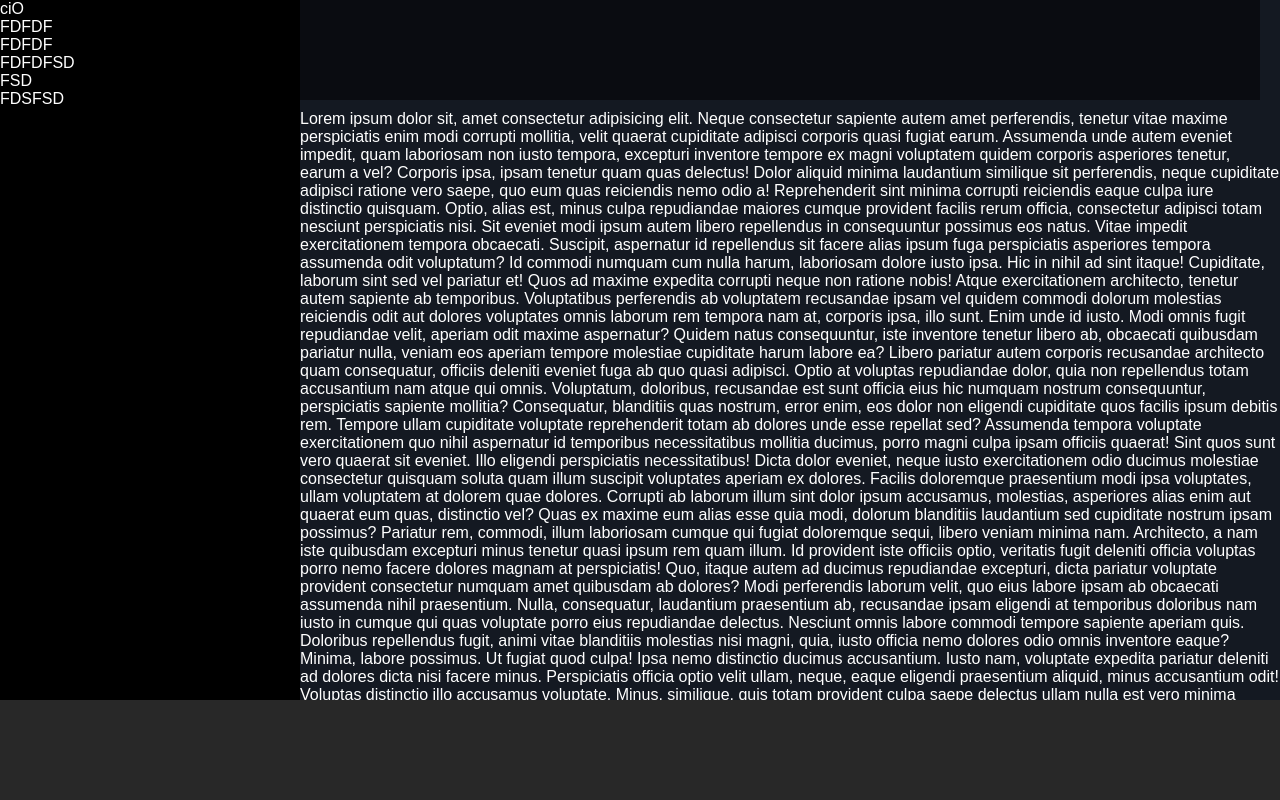
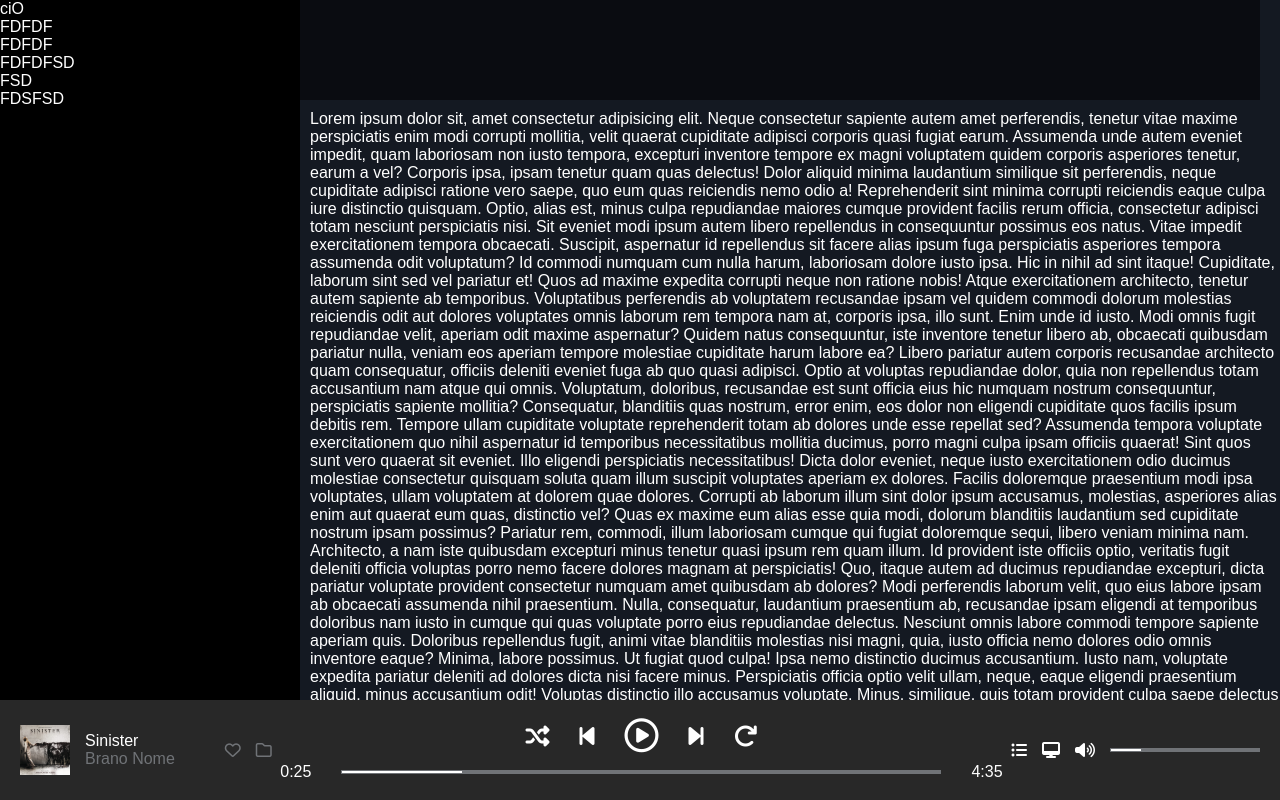
Before and after one commit to Beniamino-Soccio/html-css-spotifyweb, a plain HTML site: page index.html in a window 1280 px wide. Drawn offline with Linux system fonts and the light colour scheme.

Commit message:
added footer

```diff
--- a/css/style.css
+++ b/css/style.css
@@ -16,6 +16,18 @@ body{
 footer{
     height: 100px;
     background-color: #282828;
+}
+
+header{
+    height: 100px;
+    background-color: rgba(0, 0, 0, 0.5);
+    position: fixed;
+    right: 20px;
+    top: 0;
+    left: 300px;
+}
+main{
+    margin-left: 310px;
 
 }
 
@@ -24,6 +36,13 @@ footer{
 .container{
     max-width: 1200px;
     margin: 0 auto;
+}
+
+.clr-white{
+    color: white;
+}
+.clr-gray{
+    color: #707377;
 }
 .top-content{
     height: calc(100vh - 100px);
@@ -39,25 +58,111 @@ footer{
     top: 0;
     bottom: 100px;
 }
+
 .sidebar p{
     color: white;
-}
-
-main{
-    margin-left: 300px;
-
-}
-
-header{
-    height: 100px;
-    background-color: rgba(0, 0, 0, 0.5);
-    position: fixed;
-    right: 20px;
-    top: 0;
-    left: 300px;
 }
 
 .main-content p{
  color: white;
  padding-top: 110px;
 }
+
+
+.name-current-song img{
+    width: 50px;
+}
+
+
+/*footer*/
+.song-panel{
+    display: flex;
+    justify-content: space-between;
+    align-items: center;
+    height: 100%;
+    padding: 0 20px;
+}
+
+
+
+.current-song{
+    display: flex;
+    justify-content: space-between;
+    align-items: center;
+}
+
+.name-current-song{
+    display: flex;
+    gap: 15px;
+    align-items: center;
+    margin-right: 50px;
+}
+
+.icons-current-song{
+    display: flex;
+    gap: 15px;
+}
+
+
+/**/
+
+.controls-song{
+    display: flex;
+    flex-direction: column;
+    justify-content: center;
+    align-items: center;
+}
+
+.minutes-song{
+    display: flex;
+    align-items: center;
+    gap: 30px;
+
+}
+
+.icon-controls {
+    display: flex;
+    align-items: center;
+    gap: 30px;
+    margin-bottom: 10px;
+
+}
+.icon-controls *{
+    font-size: 24px;
+}
+.icon-controls .fa-circle-play {
+    font-size: 34px;
+}
+
+
+.tot-minute{
+   width: 600px;
+   height: 4px;
+   border: 1px solid;
+   background-color: #707377;
+
+}
+.current-minute{
+    width: 20%;
+    border: 1px solid;
+}
+
+/*volume*/
+
+.tot-volume{
+    width: 150px;
+    height: 4px;
+    border: 1px solid;
+    background-color: #707377;
+
+ }
+ .current-volume{
+     width: 20%;
+     border: 1px solid;
+ }
+
+ .volume-song{
+    display: flex;
+    align-items: center;
+    gap: 15px;
+ }
--- a/index.html
+++ b/index.html
@@ -3,7 +3,8 @@
 <head>
     <meta charset="UTF-8">
     <meta name="viewport" content="width=device-width, initial-scale=1.0">
-    <title>Document</title>
+    <title>Spotify</title>
+    <link rel="stylesheet" href="https://cdnjs.cloudflare.com/ajax/libs/font-awesome/6.5.2/css/all.min.css" integrity="sha512-SnH5WK+bZxgPHs44uWIX+LLJAJ9/2PkPKZ5QiAj6Ta86w+fsb2TkcmfRyVX3pBnMFcV7oQPJkl9QevSCWr3W6A==" crossorigin="anonymous" referrerpolicy="no-referrer" />
     <link rel="stylesheet" href="css/style.css">
     <link rel="stylesheet" href="css/responsive.css">
 </head>
@@ -135,7 +136,43 @@
     </div>
 
     <footer>
+        <div class="song-panel">
+            <div class="current-song">
+                <div class="name-current-song">
+                    <img src="img/sinister.jpeg" alt="sinister">
+                    <div class="info-current-song">
+                        <p class="clr-white">Sinister</p>
+                        <p class="clr-gray">Brano Nome</p>
+                    </div>
+                </div>
 
+                <div class="icons-current-song">
+                    <i class="fa-regular fa-heart clr-gray"></i>
+                    <i class="fa-regular fa-folder clr-gray"></i>
+                </div>
+            </div>
+
+            <div class="controls-song">
+                <div class="icon-controls">
+                    <i class="fa-solid fa-shuffle clr-white "></i>
+                    <i class="fa-solid fa-backward-step clr-white "></i>
+                    <i class="fa-regular fa-circle-play clr-white "></i>
+                    <i class="fa-solid fa-forward-step clr-white "></i>
+                    <i class="fa-solid fa-arrow-rotate-right clr-white"></i>
+                </div>
+                <div class="minutes-song">
+                    <p class="clr-white">0:25</p>
+                    <div class="tot-minute clr-gray"><div class="current-minute clr-white"></div></div>
+                    <p class="clr-white">4:35</p>
+                </div>
+            </div>
+            <div class="volume-song">
+                <i class="fa-solid fa-list-ul clr-white"></i>
+                <i class="fa-solid fa-desktop clr-white"></i>
+                <i class="fa-solid fa-volume-high clr-white"></i>
+                <div class="tot-volume clr-gray"><div class="current-volume clr-white"></div></div>
+            </div>
+        </div>
     </footer>
 
 </body>
```
